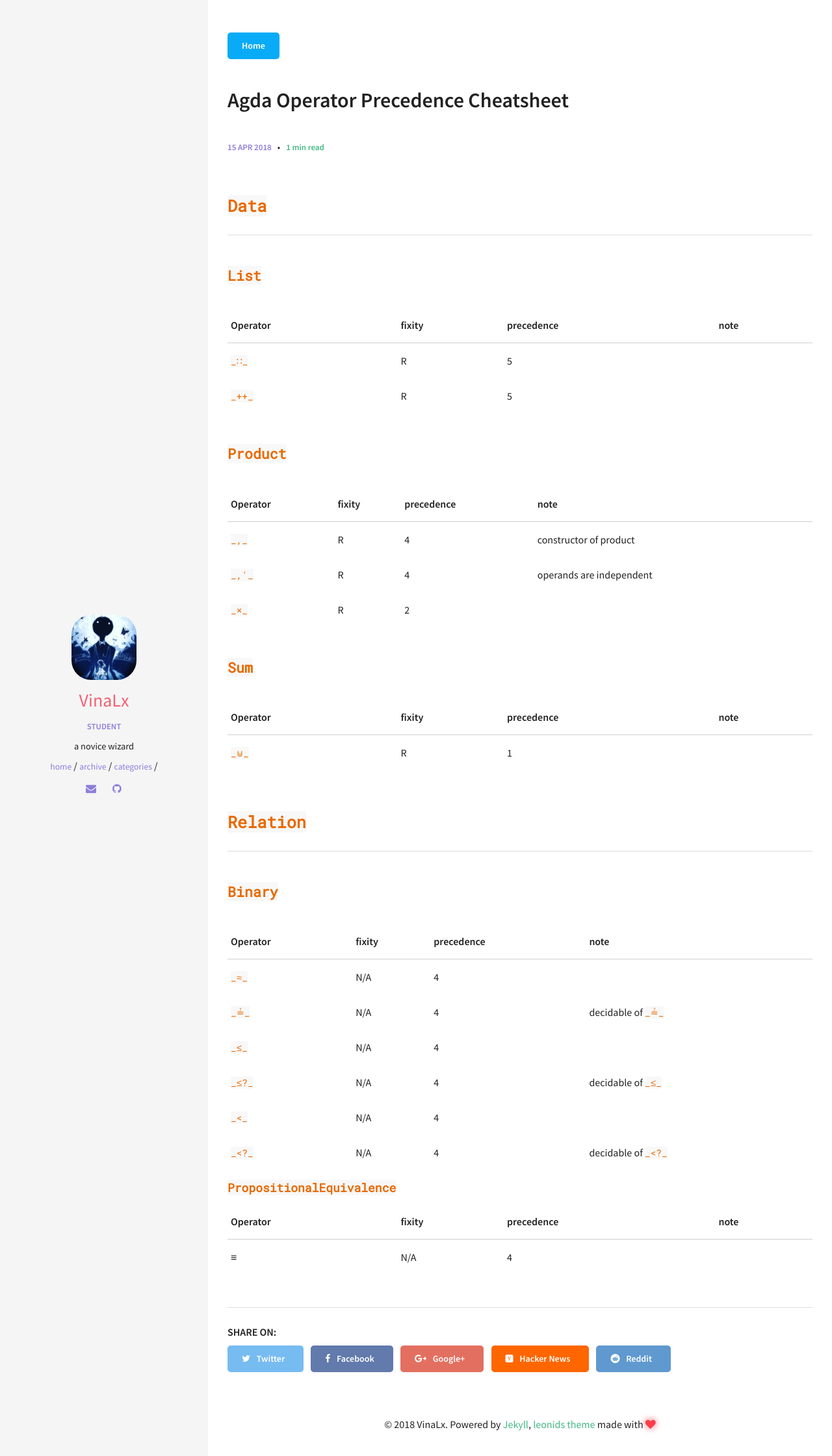
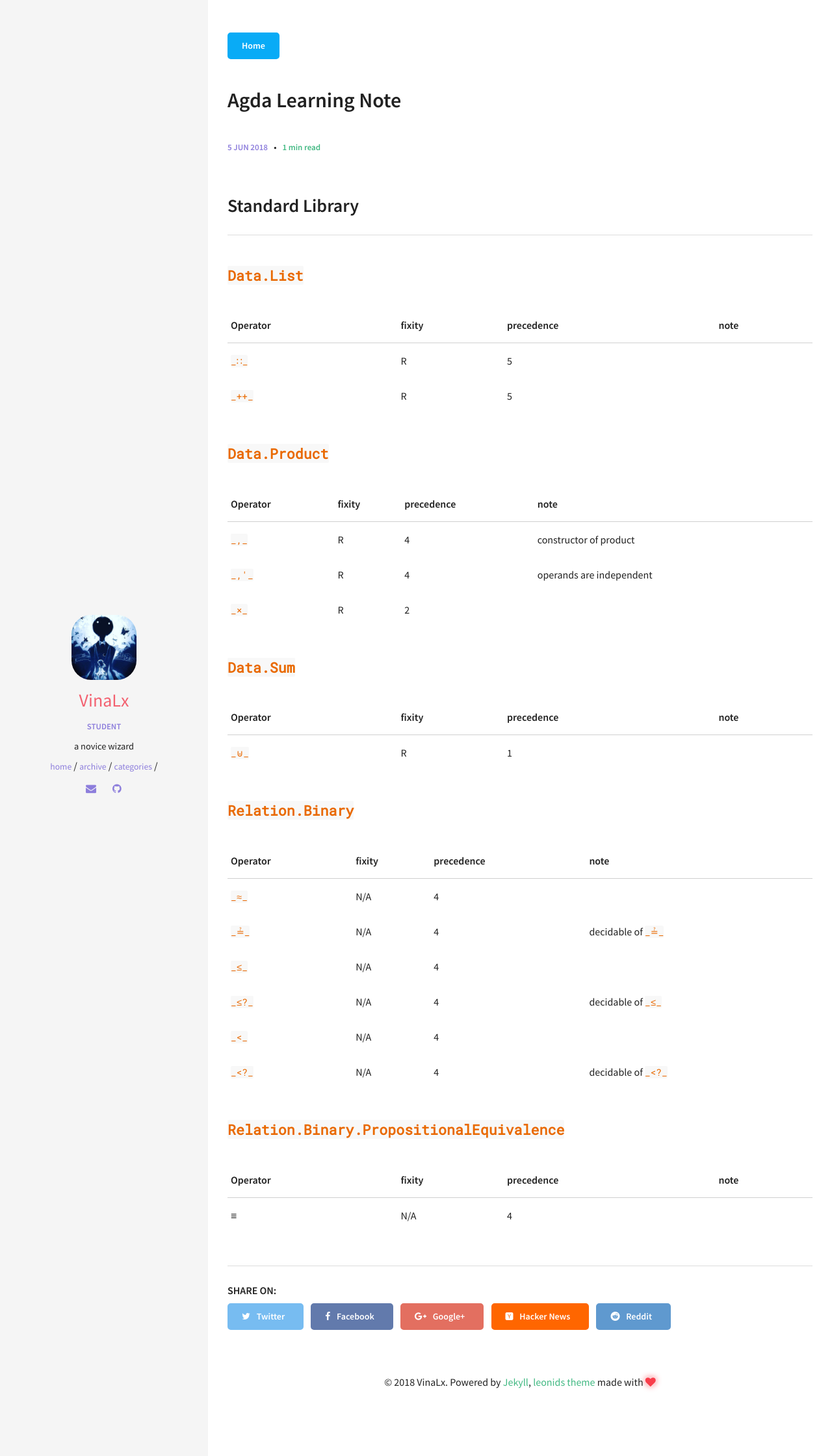
Before and after one commit to VinaLx/VinaLx.github.io, a Jekyll site: the page built from _posts/2018-06-05-agda-learning-note.md, in a window 1280 px wide. Shown: the top 2240 px of the page at 65% size. Built offline with Jekyll 4.4.1, drawn with Linux system fonts in a browser that asks for light colours; some web fonts are replaced.

Commit message:
rename agda learning notes

```diff
--- a/_posts/2018-04-15-agda-operator-prec.md
+++ b/_posts/2018-06-05-agda-learning-note.md
@@ -1,21 +1,21 @@
 ---
 layout: post
-title: Agda Operator Precedence Cheatsheet
-excerpt: Quick reference to agda operator precedence
+title: Agda Learning Note
+excerpt: Notes on agda core language and standard library.
 category: ["agda"]
 modified: 2018-04-15
 ---
 
-## `Data`
+## Standard Library
 
-###  `List`
+### `Data.List`
 
 | Operator | fixity | precedence | note |
 | -------- | ------ | ---------- | ---- |
 | `_∷_`    | R      | 5          |      |
 | `_++_`   | R      | 5          |      |
 
-### `Product`
+### `Data.Product`
 
 | Operator | fixity | precedence | note                     |
 | -------- | ------ | ---------- | ------------------------ |
@@ -23,15 +23,13 @@ modified: 2018-04-15
 | `_,'_`   | R      | 4          | operands are independent |
 | `_×_`    | R      | 2          |                          |
 
-### `Sum`
+### `Data.Sum`
 
 | Operator | fixity | precedence | note |
 | -------- | ------ | ---------- | ---- |
 | `_⊎_`    | R      | 1          |      |
 
-## `Relation`
-
-### `Binary`
+### `Relation.Binary`
 
 | Operator | fixity | precedence | note                |
 | -------- | ------ | ---------- | ------------------- |
@@ -42,7 +40,7 @@ modified: 2018-04-15
 | `_<_`    | N/A    | 4          |                     |
 | `_<?_`   | N/A    | 4          | decidable of `_<?_` |
 
-#### `PropositionalEquivalence`
+### `Relation.Binary.PropositionalEquivalence`
 
 | Operator | fixity | precedence | note |
 | -------- | ------ | ---------- | ---- |
```
